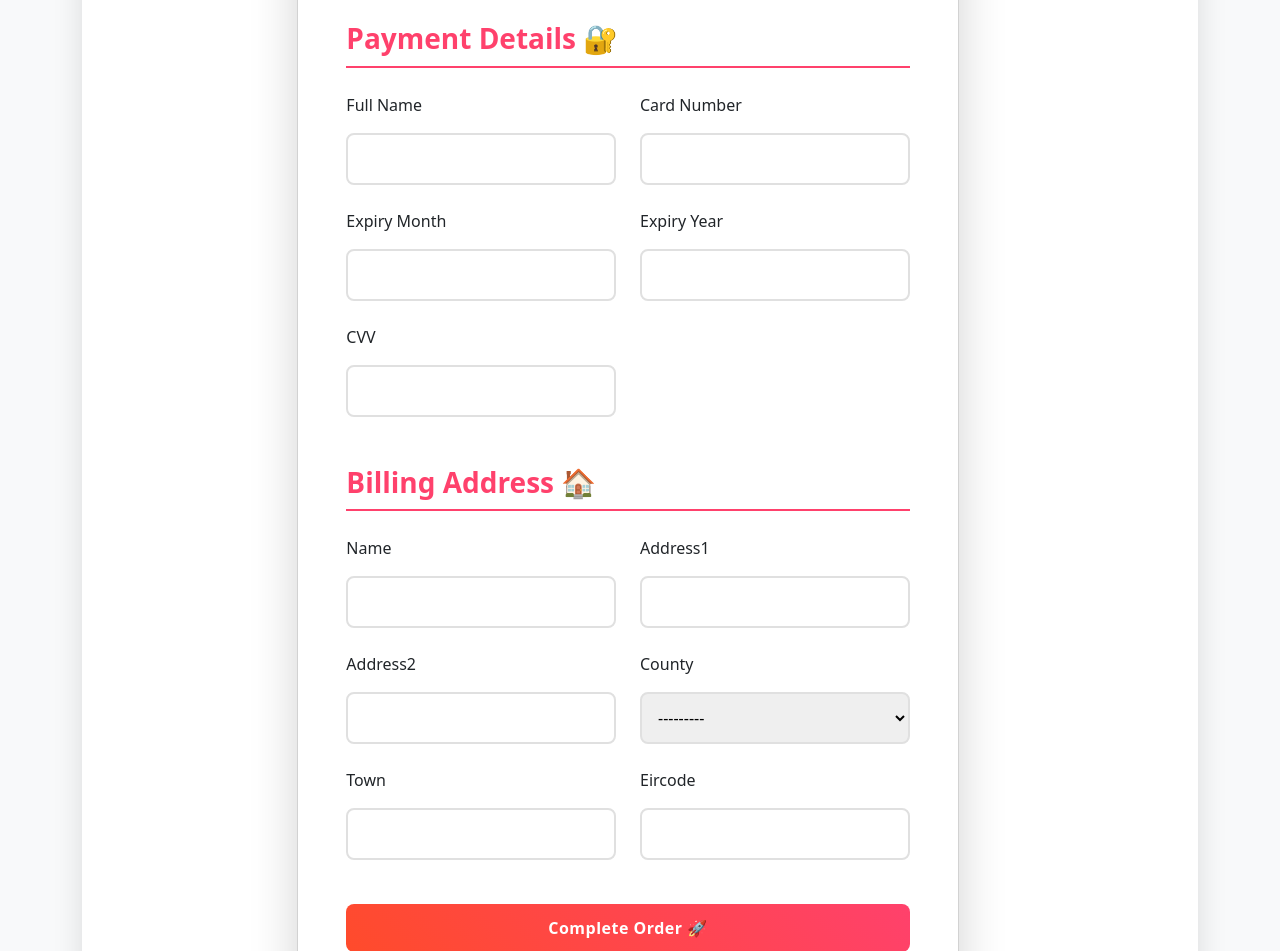
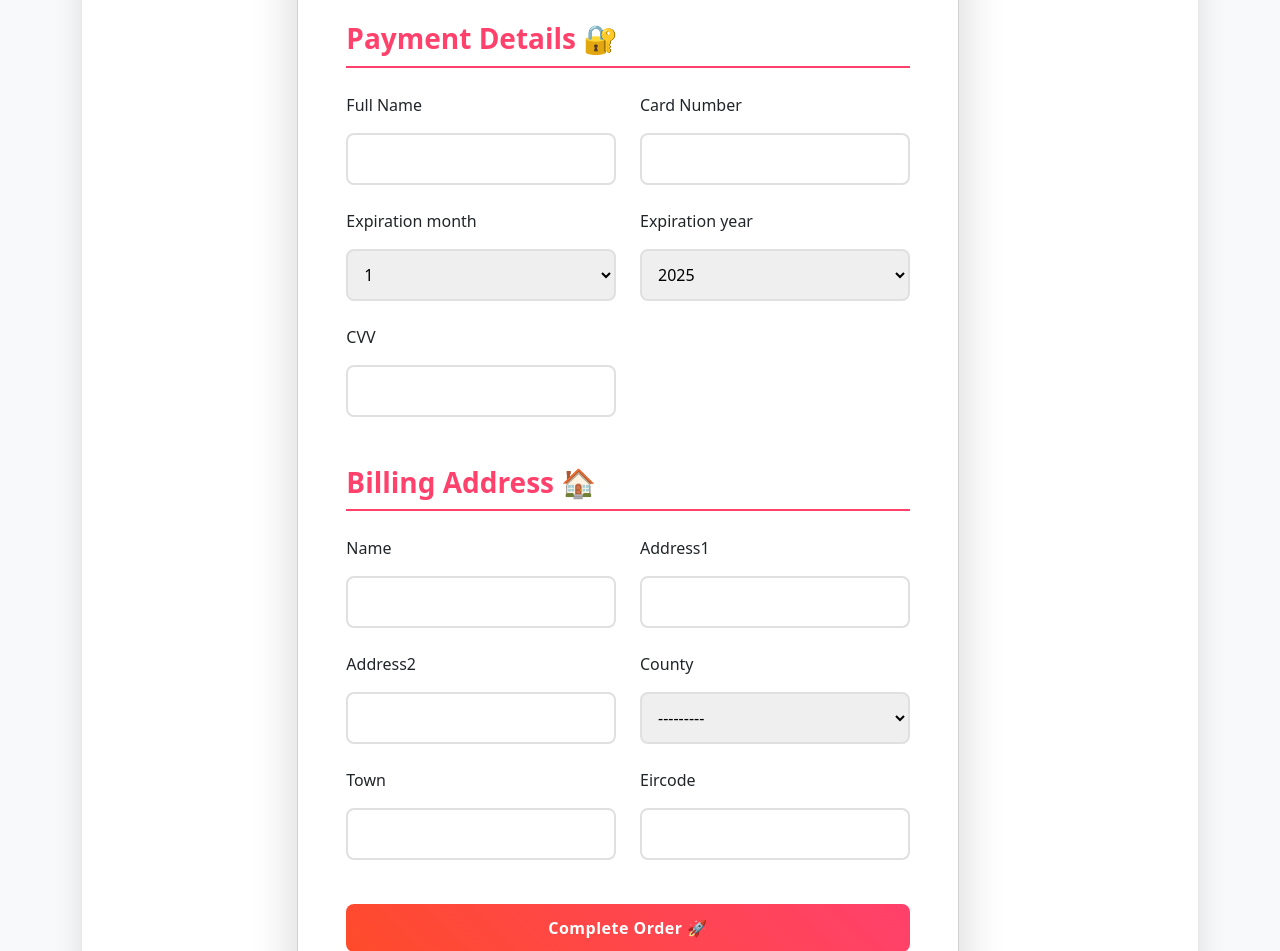
Before and after one commit to DanilaJeg/pizza-app, a Django app: page /payment/ in a window 1280 px wide. Shown: the part 263-1214 px from the top of the page. Run offline with Django 4.2, Linux system fonts and the light colour scheme; a user stored in the database is signed in; data comes from the database, SQL or seed files in the repository; both versions use the stored data as it was after the commit.

Commit message:
Final changes (I THINK)

```diff
--- a/main/forms.py
+++ b/main/forms.py
@@ -1,5 +1,6 @@
 from django import forms
 from .models import Pizza, Topping, Address, Payment
+import datetime
 
 class PizzaForm(forms.ModelForm):
     class Meta:
@@ -13,6 +14,12 @@ class PizzaForm(forms.ModelForm):
     )
 
 class PaymentForm(forms.ModelForm):
+    MONTH_CHOICES = [(i, i) for i in range(1, 13)]
+    YEAR_CHOICES = [(i, i) for i in range(datetime.datetime.now().year, datetime.datetime.now().year + 11)]
+
+    expiration_month = forms.ChoiceField(choices=MONTH_CHOICES)
+    expiration_year = forms.ChoiceField(choices=YEAR_CHOICES)
+
     class Meta:
         model = Payment
         fields = ['cardHolder', 'cardNumber', 'expiration_month', 'expiration_year', 'cvv']
@@ -22,13 +29,10 @@ class PaymentForm(forms.ModelForm):
             'expiration_month': 'Expiry Month',
             'expiration_year': 'Expiry Year',
             'cvv': 'CVV',
-
         }
         widgets = {
-            'cardNumber': forms.TextInput(attrs={'pattern': '[0-9]{16}', 'title': '16 digits required'}),
-            'expiration_month': forms.TextInput(attrs={'pattern': '[0-9]{2}', 'title': '2 digits required'}),
-            'expiration_year': forms.TextInput(attrs={'pattern': '[0-9]{4}', 'title': '4 digits required'}),
-            'cvv': forms.TextInput(attrs={'pattern': '[0-9]{3}', 'title': '3 digits required'})
+            'cardNumber': forms.TextInput(attrs={'pattern': '[0-9]{16}', 'title': '16 digits required', 'inputmode': 'numeric', 'max_length': 16}),
+            'cvv': forms.TextInput(attrs={'pattern': '[0-9]{3}', 'title': '3 digits required', 'inputmode': 'numeric', 'max_length': 3}),
         }
 
 class AddressForm(forms.ModelForm):
--- a/main/models.py
+++ b/main/models.py
@@ -41,6 +41,9 @@ class Cheese(models.Model):
         return self.cheese
 
 class Pizza(models.Model):
+    # for the topping to pizza relationship. I chose many to many
+    # i feel the many to many relationship is the best choice here as a pizza can have many toppings and a topping can be on many pizzas.
+    # i thought of maybe making the toppings a many to one relationship but i feel that wouldnt be the best choice as a topping can be on many pizzas.
     size = models.ForeignKey(Size, on_delete=models.CASCADE)
     crust = models.ForeignKey(Crust, on_delete=models.CASCADE)
     base = models.ForeignKey(Base, on_delete=models.CASCADE)
@@ -85,8 +88,9 @@ class Address(models.Model):
             return f"{self.name}, {self.address1}, {self.town}, {self.county}, {self.eircode}"
 
 class Cart(models.Model):
+    # pizzas can be on many carts and a cart can have many pizzas. So i chose many to many relationship.
     user = models.OneToOneField(User, on_delete=models.CASCADE)
-    pizzas = models.ManyToManyField(Pizza, blank=True)
+    pizzas = models.ManyToManyField(Pizza)
 
     def total_price(self):
         return sum(pizza.totalPrice() for pizza in self.pizzas.all())
@@ -95,6 +99,8 @@ class Cart(models.Model):
         return f"Cart of {self.user.username}"
 
 class Orders(models.Model):
+    # for the pizza to order relationship. I chose many to many as a pizza can be on many orders and an order can have many pizzas.
+    # altough i did try and implement a one to many relationship but i feel that wouldnt be the best choice as a pizza can be on many orders.
     user = models.ForeignKey(User, on_delete=models.CASCADE)
     #pizza = models.ForeignKey(Pizza, on_delete=models.CASCADE)
     pizza = models.ManyToManyField(Pizza)
@@ -107,9 +113,12 @@ class Orders(models.Model):
         return f"Order {self.id} by {self.user.username}"
 
 class Payment(models.Model):
+     # im using char field for card number and cvv as it is easier to validate, and i can use regex to validate the input in the form.
+     # also making it a char field i can allow a maximum amount of digits to be entered. So they can only go up to 16 digits for card number and 3 digits for cvv.
+     # i am also using a regex validator to make sure that only numbers are entered into the fields. In the form.
     today = datetime.today()
     cardHolder = models.CharField(max_length=50)
-    cardNumber = models.CharField(max_length=16,validators=[RegexValidator(r'^\d{16}$', 'Enter a valid 16-digit card number.')])
+    cardNumber = models.CharField(max_length=16)
     expiration_month = models.IntegerField(validators=[MinValueValidator(today.month), MaxValueValidator(12)])
     expiration_year = models.IntegerField(validators=[MinValueValidator(today.year), MaxValueValidator(today.year + 10)])
-    cvv = models.IntegerField(validators=[MinValueValidator(100), MaxValueValidator(9999)])
+    cvv = models.CharField(max_length=3)
--- a/main/templates/order_complete.html
+++ b/main/templates/order_complete.html
@@ -109,7 +109,7 @@
     <div class="confetti-card">
         <div class="text-center">
             <div class="celebrate-icon">🎉</div>
-            <h1 class="order-title">Your Pizza Adventure Begins!</h1>
+            <h1 class="order-title">Thank you for you order {{user.username}}!</h1>
             <p class="lead text-muted mb-4">Order #{{ order.id }} is being prepared with love</p>
         </div>
 
--- a/main/templates/previous_order.html
+++ b/main/templates/previous_order.html
@@ -180,7 +180,7 @@ Previous Orders
 
 <div class="orders-container">
     <h1 class="text-center mb-5 display-4" style="color: #2c3e50;">
-        🍕 Your Pizza Journey
+        🍕 {{user.username}}'s Pizza Journey
     </h1>
 
     {% if orders %}
```
Also changed, not shown: db.sqlite3, main/migrations/0010_alter_payment_cardnumber.py (added), main/migrations/0011_alter_cart_pizzas_alter_payment_cvv.py (added).
